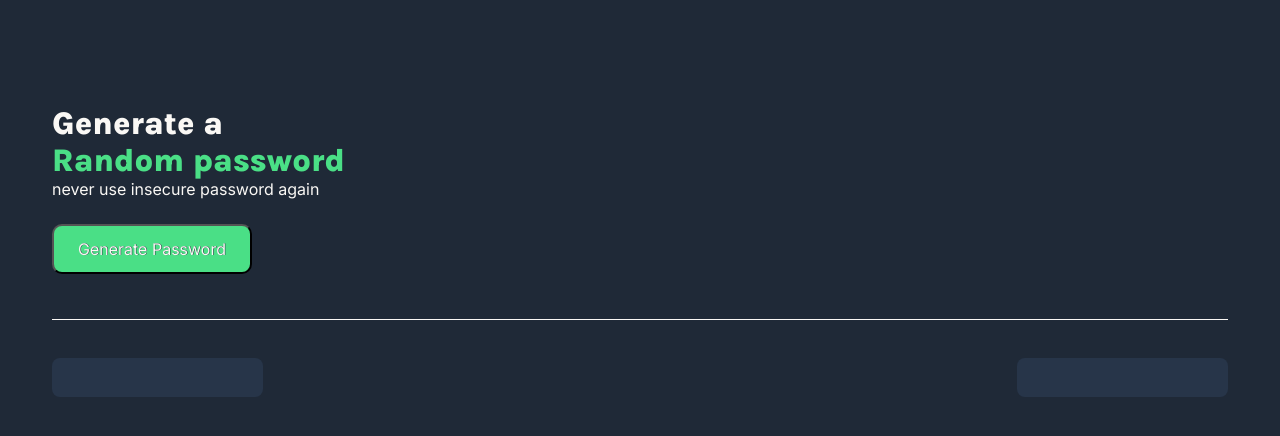
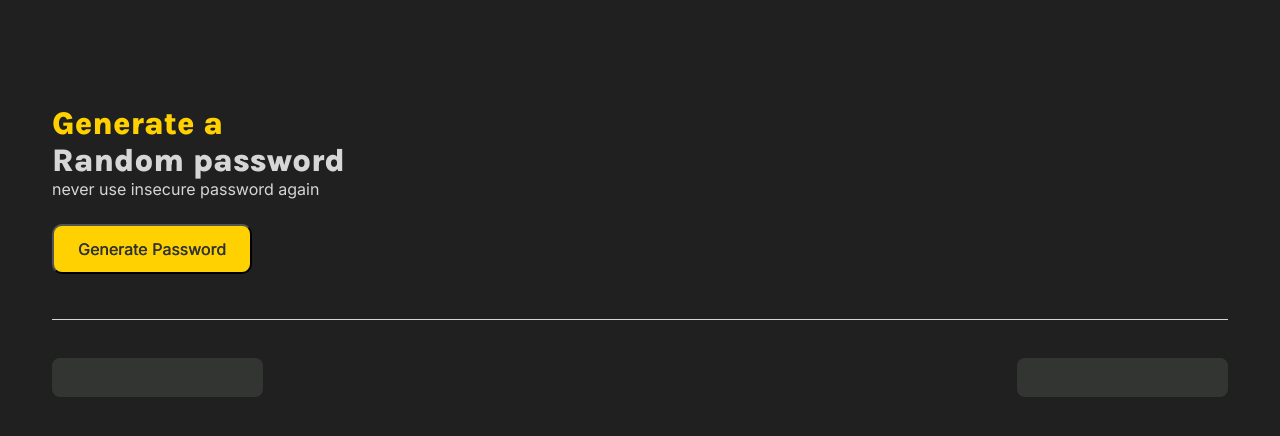
Before and after one commit to zRyver/password-g, a plain HTML site: page index.html in a window 1280 px wide. Drawn offline with Linux system fonts and the light colour scheme.

Commit message:
Update index.css

```diff
--- a/index.css
+++ b/index.css
@@ -1,6 +1,6 @@
 body {
     margin: 0;
-    background-color: #1F2937;
+    background-color: #202020;
 }
 
 #title{
@@ -12,32 +12,33 @@ body {
 }
 
 #firstH1{
-    color: rgb(250, 248, 245);
+    color: #ffd100;
     margin:0;
 }
 
 #para{
     font-family: 'Inter', sans-serif;
     margin: 0;
-    color: rgb(250, 248, 245);
+    color: #d6d6d6;
 }
 
 #secondH1{
     margin: 0;
-    color: #4ADF86 ;
+    color: #d6d6d6 ;
 }
 
 #generate-btn{
-    background-color: #4ADF86;
+    background-color: #ffd100;
     margin-left: 52px;
     margin-top: 25px;
     border-radius: 10px;
     text-shadow: 0.5px 0px #1F2937 ;
     font-family: 'Inter', sans-serif;
     font-size:medium;
-    color: rgb(250, 248, 245);
+    color: #d6d6d6;
     width: 200px;
     height: 50px;
+    color: #333533;
 }
 
 #ris{
@@ -45,11 +46,11 @@ body {
     display: flex;
     flex-direction: row;
     justify-content: space-between;
-    border-top: 1px solid rgb(250, 248, 245);
+    border-top: 1px solid #d6d6d6;
 }
 .password{
     font-family: 'Inter', sans-serif;
-    color: #4ADF86;
+    color: #ffd100;
     margin-top: 10px;
 }
 .rectangle{
@@ -58,6 +59,6 @@ body {
     margin-top: 38px;
     height: 39px;
     width: 211px;
-    background-color: #273549;
+    background-color: #333533;
     border-radius: 8px;
 }
```
